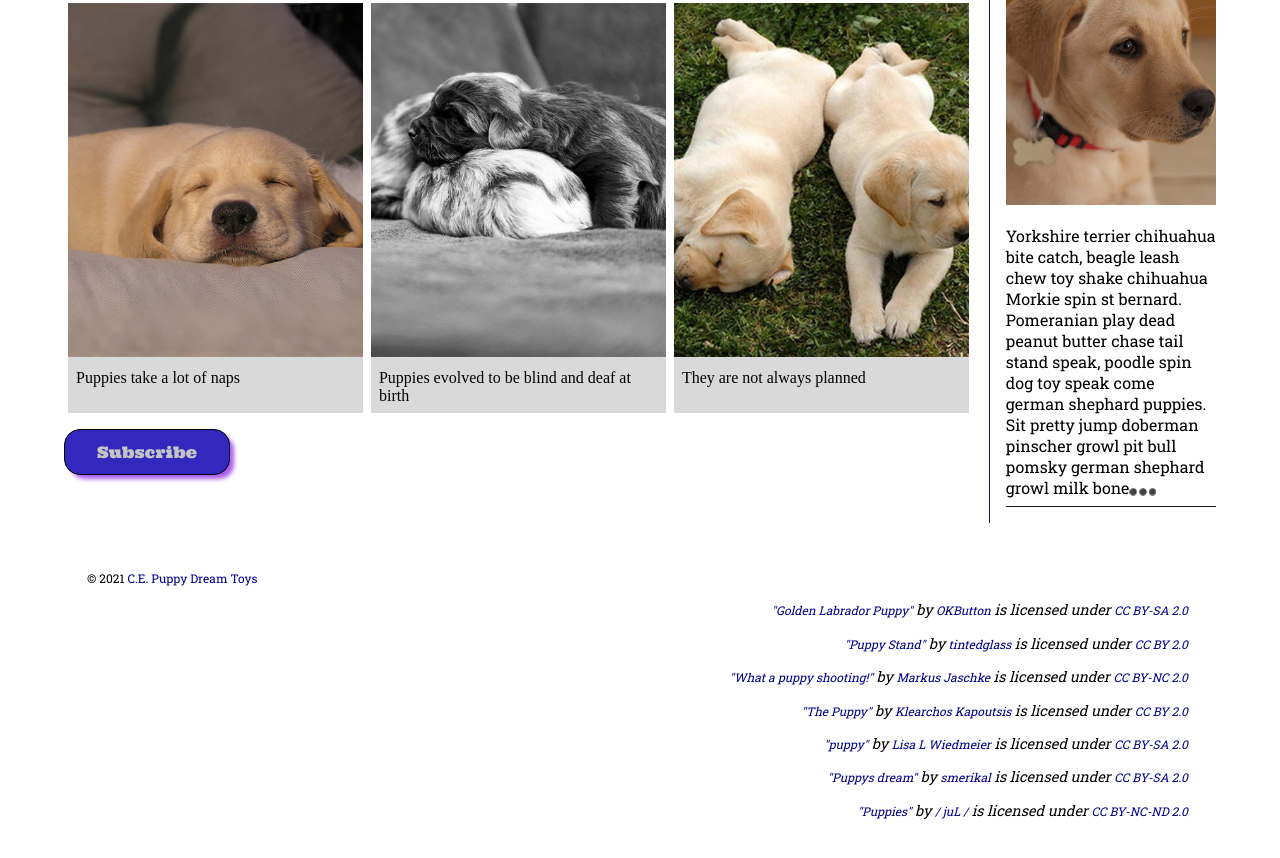
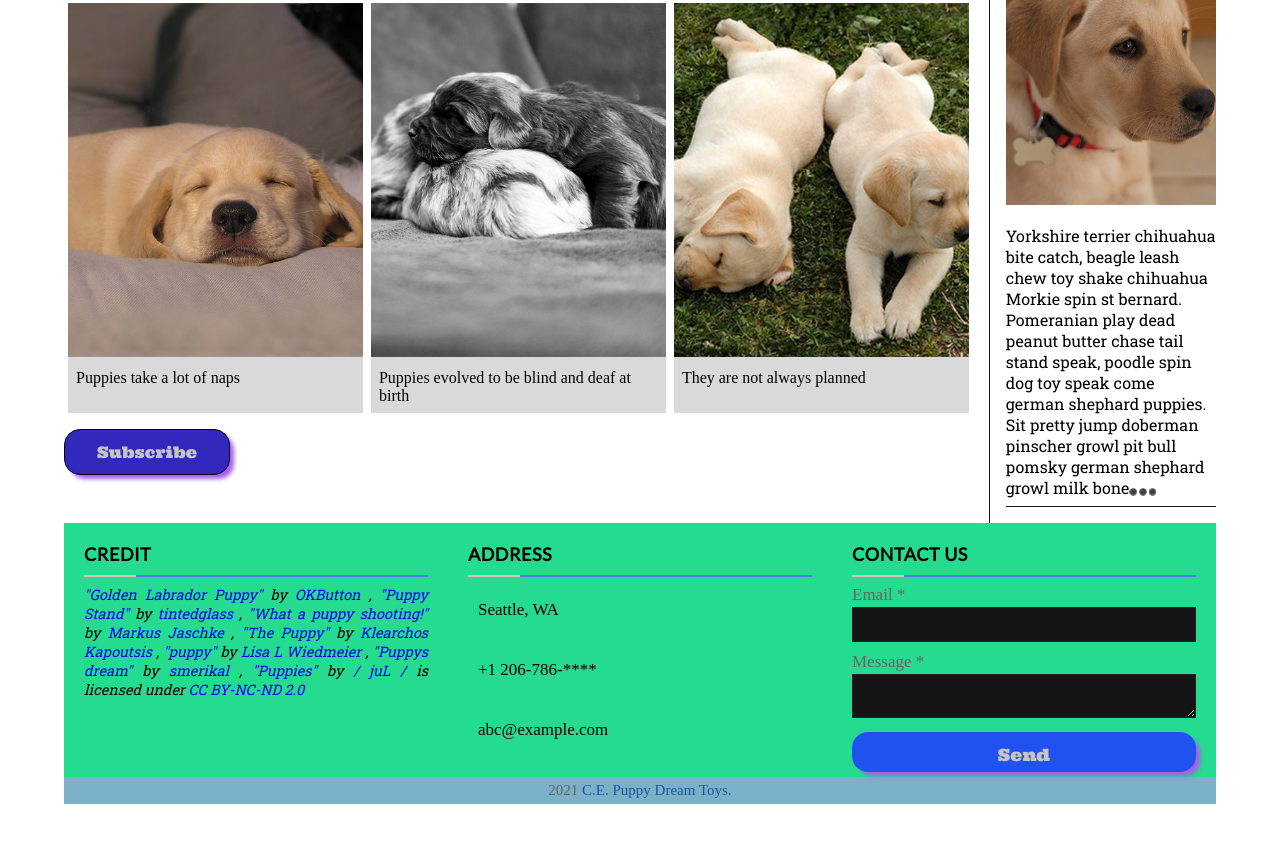
Before and after one commit to fented123/fented123.github.io, a plain HTML site: page blog/index.html in a window 1280 px wide. Shown: the part 1754-2612 px from the top of the page. After the commit the page ends 2582 px from the top, so only its background shows below. Drawn offline with Linux system fonts and the light colour scheme.

Commit message:
final edit of the blog
I edited the footer section by adding, contact, credit, address

```diff
--- a/blog/css/style.css
+++ b/blog/css/style.css
@@ -195,6 +195,7 @@ aside p {
 
 .subsection {
     display: flex;
+
 }
 
 /* IMAGES AND FIGURES */
@@ -268,34 +269,145 @@ nav {
 }
 
 
+
+
+
+
+
 /* Footer Styles */
 
-footer {
-    clear:both;
-    overflow:auto;
-    margin:3% 2%;
-    text-align: right;
-}
-
-.copyright {
-    font-size:.75rem;
-    text-align:left;
-    text-align: left;
-}
-
-footer a {
-    font-size:.75rem;
-    color:darkblue;
-    text-align: right;
-}
-
-article p a:hover,
-footer a:hover {
-  text-decoration:none;
-  color:#495F83;
-}
-
-.return {
-    font-size:.75rem;
-    float: right;
-}
+footer{
+    bottom: 0.75px;
+    width: 100%;
+    background: rgb(37, 219, 143);
+  }
+  .main-content{
+    display: flex;
+  }
+  .main-content .box{
+    flex-basis: 50%;
+    padding: 5px 20px;
+  }
+  .box h2{
+    font-size: 1.125rem;
+    font-weight: 600;
+    text-transform: uppercase;
+  }
+  .box .content{
+    margin: 20px 0 0 0;
+    position: relative;
+  }
+  .box .content:before{
+    position: absolute;
+    content: '';
+    top: -10px;
+    height: 2px;
+    width: 100%;
+    background: #4c7dda;
+  }
+  .box .content:after{
+    position: absolute;
+    content: '';
+    height: 2px;
+    width: 15%;
+    background: #d6bebe;
+    top: -10px;
+  }
+  .left .content p{
+    text-align: justify;
+  }
+  .left .content .social{
+    margin: 20px 0 0 0;
+  }
+  .left .content .social a{
+    padding: 0 2px;
+  }
+  .left .content .social a span{
+    height: 40px;
+    width: 40px;
+    background: #1a1a1a;
+    line-height: 40px;
+    text-align: center;
+    font-size: 18px;
+    border-radius: 5px;
+    transition: 0.3s;
+  }
+  .left .content .social a span:hover{
+    background: #3b39db;
+  }
+  .center .content .fas{
+    font-size: 1.4375rem;
+    background: #1a1a1a;
+    height: 45px;
+    width: 45px;
+    line-height: 45px;
+    text-align: center;
+    border-radius: 50%;
+    transition: 0.3s;
+    cursor: pointer;
+  }
+  .center .content .fas:hover{
+    background: #207bf1;
+  }
+  .center .content .text{
+    font-size: 1.0625rem;
+    font-weight: 500;
+    padding-left: 10px;
+  }
+  .center .content .phone{
+    margin: 15px 0;
+  }
+  .right form .text{
+    font-size: 1.0625rem;
+    margin-bottom: 2px;
+    color: #656565;
+  }
+  .right form .msg{
+    margin-top: 10px;
+  }
+  .right form input, .right form textarea{
+    width: 100%;
+    font-size: 1.0625rem;
+    background: #151515;
+    padding-left: 10px;
+    border: 1px solid #222222;
+  }
+  .right form input:focus,
+  .right form textarea:focus{
+    outline-color: #3498db;
+  }
+  .right form input{
+    height: 35px;
+  }
+  .right form .btn{
+    margin-top: 10px;
+  }
+  .right form .btn button{
+    height: 40px;
+    width: 100%;
+    border: none;
+    outline: none;
+    background: #2051f1;
+    font-size: 1.0625rem;
+    font-weight: 500;
+    cursor: pointer;
+    transition: .3s;
+  }
+  .right form .btn button:hover{
+    background: rgb(228, 241, 243);
+  }
+  .bottom center{
+    padding: 5px;
+    font-size: 0.9375rem;
+    background: #7bb0c9;
+  }
+  .bottom center span{
+    color: #656565;
+  }
+  .bottom center a{
+    color: #1a579c;
+    text-decoration: none;
+  }
+  .bottom center a:hover{
+    text-decoration: underline;
+  }
--- a/blog/index.html
+++ b/blog/index.html
@@ -102,6 +102,7 @@
                     <!-- Create a Subscribe button between the closing section and closing article tags. -->
                     <button>Subscribe</button>
 
+
                 </article>
                 <aside>
 
@@ -132,34 +133,58 @@
             </section>
         </main>
         <footer>
+            <div class="main-content">
+              <div class="left box">
+                <h2>Credit</h2>
+                <div class="content">
+                   <p align="right" style="font-size: 0.9rem;font-style: italic;"> <a href="https://www.flickr.com/photos/25909294@N07/3439866404">"Golden Labrador Puppy"</a><span> by <a 		href="https://www.flickr.com/photos/25909294@N07">OKButton</a></span> </a>, <a href="https://www.flickr.com/photos/14470367@N07/3943681096">"Puppy Stand"</a><span> by <a 		href="https://www.flickr.com/photos/14470367@N07">tintedglass</a></span> </a></a>, <a href="https://www.flickr.com/photos/34414137@N05/25033073986">"What a puppy shooting!"</a><span> by <a 		href="https://www.flickr.com/photos/34414137@N05">Markus Jaschke</a></span> </a></a>, <a href="https://www.flickr.com/photos/8383084@N06/5462779252">"The Puppy"</a><span> by <a 		href="https://www.flickr.com/photos/8383084@N06">Klearchos Kapoutsis</a></span> </a></a>, <a href="https://www.flickr.com/photos/83328170@N06/8165539120">"puppy"</a><span> by <a 		href="https://www.flickr.com/photos/83328170@N06">Lisa L Wiedmeier</a></span> </a></a>, <a href="https://www.flickr.com/photos/60256070@N05/5537752633">"Puppys dream"</a><span> by <a 		href="https://www.flickr.com/photos/60256070@N05">smerikal</a></span> </a></a>, <a href="https://www.flickr.com/photos/29736383@N00/426767437">"Puppies"</a><span> by <a 		href="https://www.flickr.com/photos/29736383@N00">/ juL /</a></span> is licensed under <a href="https://creativecommons.org/licenses/by-nc-nd/2.0/?ref=ccsearch&atype=html" style="margin-right: 5px;">CC 		BY-NC-ND 2.0</a></a> </p>
 
 
-            <!-- Add a paragraph with the copyright and a link to an email address. --->
-
-            <p class="copyright">&copy; 2021<a href="phappy.example@cwu.edu"> C.E. Puppy Dream Toys</a></p>
 
 
-            <!-- Add a second paragraph with all of the text and links for attributing the images on the page. Make sure to use the "ideal" attribution from Creative Commons. -->
-            <p class="return"><a></a>
-
-                <p style="font-size: 0.9rem;font-style: italic;"><a href="https://www.flickr.com/photos/25909294@N07/3439866404">"Golden Labrador Puppy"</a><span> by <a href="https://www.flickr.com/photos/25909294@N07">OKButton</a></span> is licensed under <a href="https://creativecommons.org/licenses/by-sa/2.0/?ref=ccsearch&atype=html" style="margin-right: 5px;">CC BY-SA 2.0</a></p>
-
-                <p style="font-size: 0.9rem;font-style: italic;"><a href="https://www.flickr.com/photos/14470367@N07/3943681096">"Puppy Stand"</a><span> by <a href="https://www.flickr.com/photos/14470367@N07">tintedglass</a></span> is licensed under <a href="https://creativecommons.org/licenses/by/2.0/?ref=ccsearch&atype=html" style="margin-right: 5px;">CC BY 2.0</a></a></p>
-
-                <p style="font-size: 0.9rem;font-style: italic;"><a href="https://www.flickr.com/photos/34414137@N05/25033073986">"What a puppy shooting!"</a><span> by <a href="https://www.flickr.com/photos/34414137@N05">Markus Jaschke</a></span> is licensed under <a href="https://creativecommons.org/licenses/by-nc/2.0/?ref=ccsearch&atype=html" style="margin-right: 5px;">CC BY-NC 2.0</a></a></p>
-
-                <p style="font-size: 0.9rem;font-style: italic;"><a href="https://www.flickr.com/photos/8383084@N06/5462779252">"The Puppy"</a><span> by <a href="https://www.flickr.com/photos/8383084@N06">Klearchos Kapoutsis</a></span> is licensed under <a href="https://creativecommons.org/licenses/by/2.0/?ref=ccsearch&atype=html" style="margin-right: 5px;">CC BY 2.0</a></a></p>
-
-                <p style="font-size: 0.9rem;font-style: italic;"><a href="https://www.flickr.com/photos/83328170@N06/8165539120">"puppy"</a><span> by <a href="https://www.flickr.com/photos/83328170@N06">Lisa L Wiedmeier</a></span> is licensed under <a href="https://creativecommons.org/licenses/by-sa/2.0/?ref=ccsearch&atype=html" style="margin-right: 5px;">CC BY-SA 2.0</a></a></p>
-
-                <p style="font-size: 0.9rem;font-style: italic;"><a href="https://www.flickr.com/photos/60256070@N05/5537752633">"Puppys dream"</a><span> by <a href="https://www.flickr.com/photos/60256070@N05">smerikal</a></span> is licensed under <a href="https://creativecommons.org/licenses/by-sa/2.0/?ref=ccsearch&atype=html" style="margin-right: 5px;">CC BY-SA 2.0</a></a></p>
-
-                <p style="font-size: 0.9rem;font-style: italic;"><a href="https://www.flickr.com/photos/29736383@N00/426767437">"Puppies"</a><span> by <a href="https://www.flickr.com/photos/29736383@N00">/ juL /</a></span> is licensed under <a href="https://creativecommons.org/licenses/by-nc-nd/2.0/?ref=ccsearch&atype=html" style="margin-right: 5px;">CC BY-NC-ND 2.0</a></a></p>
-
-
-</p>
-
-
-        </footer>
+                </div>
+              </div>
+              <div class="center box">
+                <h2>Address</h2>
+                <div class="content">
+                  <div class="place">
+                    <span class="fas fa-map-marker-alt"></span>
+                    <span class="text">Seattle, WA</span>
+                  </div>
+                  <div class="phone">
+                    <span class="fas fa-phone-alt"></span>
+                    <span class="text">+1 206-786-****</span>
+                  </div>
+                  <div class="email">
+                    <span class="fas fa-envelope"></span>
+                    <span class="text">abc@example.com</span>
+                  </div>
+                </div>
+              </div>
+              <div class="right box">
+                <h2>Contact us</h2>
+                <div class="content">
+                  <form action="#">
+                    <div class="email">
+                      <div class="text">Email *</div>
+                      <input type="email" required>
+                    </div>
+                    <div class="msg">
+                      <div class="text">Message *</div>
+                      <textarea rows="2" cols="20" required></textarea>
+                    </div>
+                    <div class="btn">
+                      <button type="submit">Send</button>
+                    </div>
+                  </form>
+                </div>
+              </div>
+            </div>
+            <div class="bottom">
+              <center>
+                <span class="far fa-copyright"></span><span>  2021<a href="phappy.example@cwu.edu"> C.E. Puppy Dream Toys.</a></span>
+              </center>
+            </div>
+          </footer>
     </body>
 </html>
```
